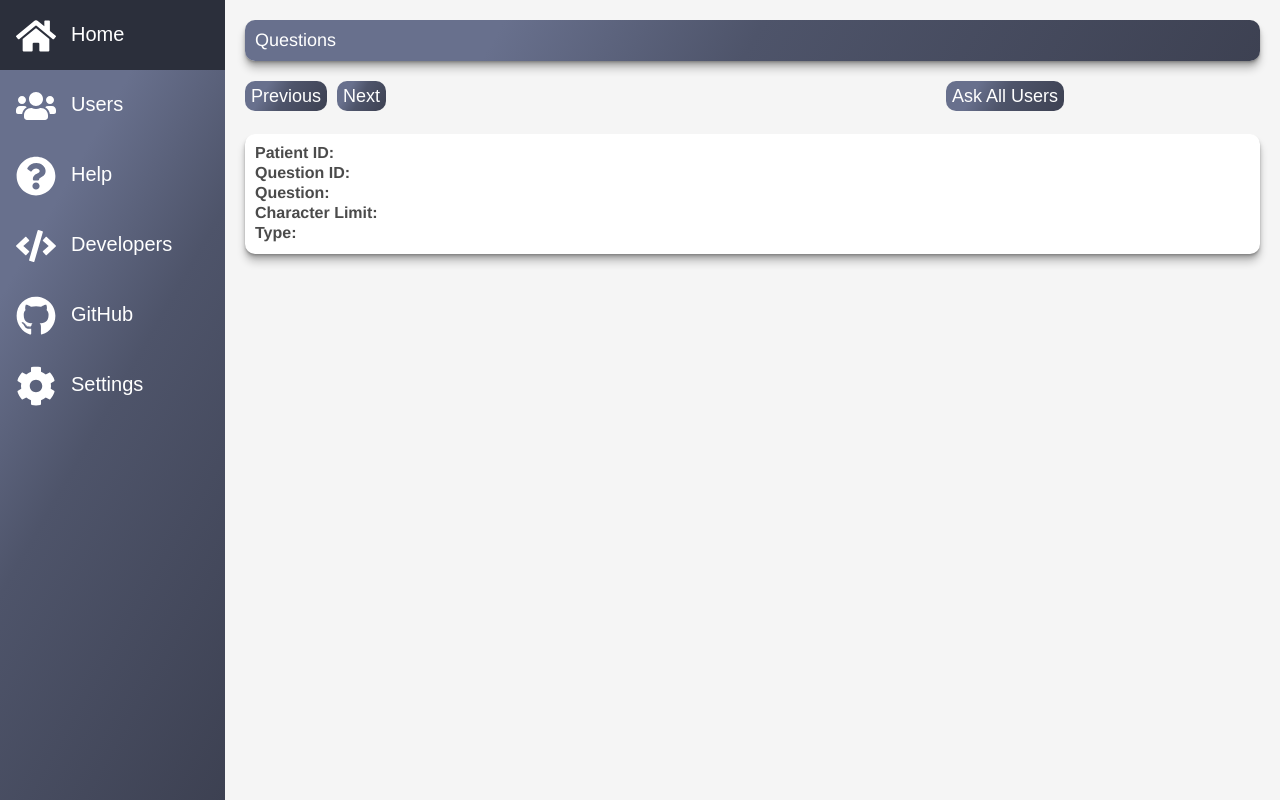
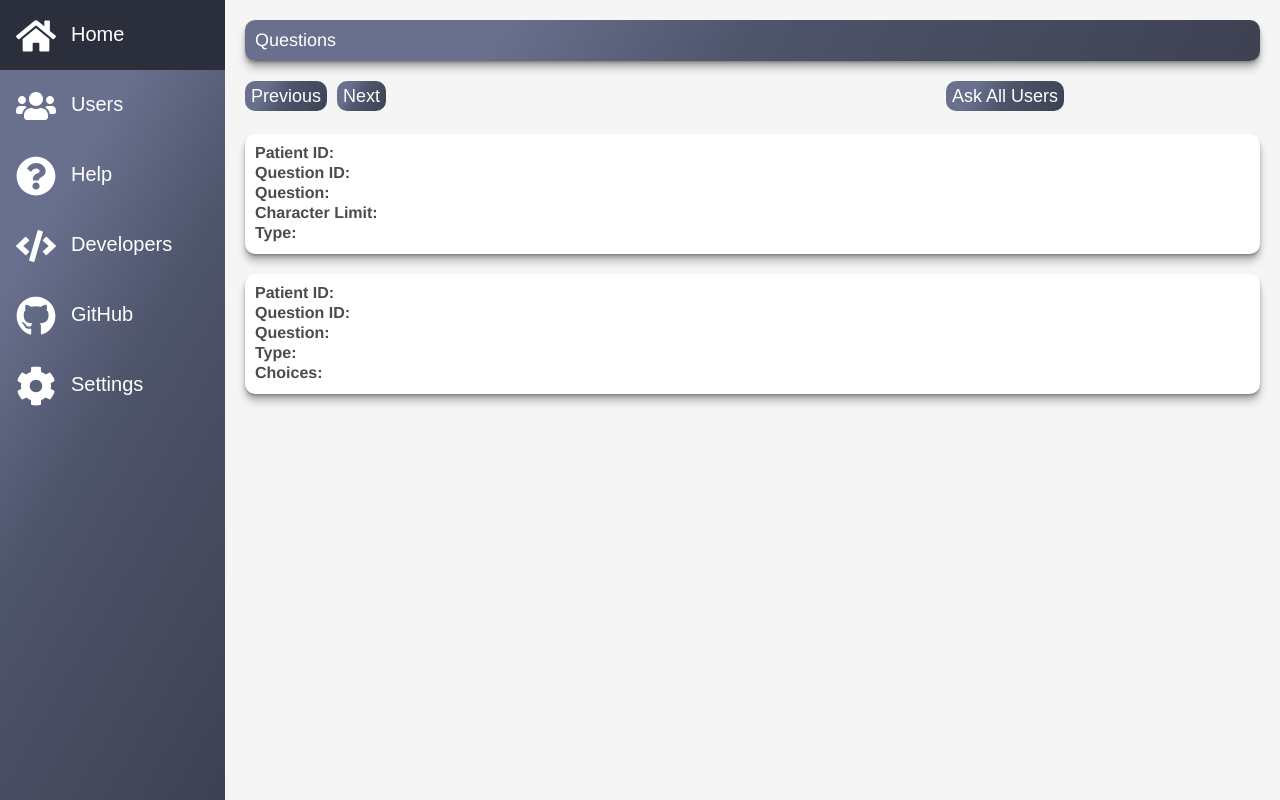
Before and after one commit to Xtrendence/COMP2003-2020-X, a PHP site: page /questions.php in a window 1280 px wide. Run offline with PHP 8.4, Linux system fonts and the light colour scheme.

Commit message:
Statically made second wide card template for questions that will require a multiple choice answer by the patient.
Statically made second wide card template for questions that will require a multiple choice answer by the patient.

```diff
--- a/web/public/questions.php
+++ b/web/public/questions.php
@@ -97,6 +97,30 @@
     </div>
 
 
+    <div class="wide-card">
+        <div class="text-margin">
+            <span class="card-heading">Patient ID:</span>
+        </div>
+
+        <div class="text-margin">
+            <span class="card-heading">Question ID:</span>
+        </div>
+
+        <div class="text-margin">
+            <span class="card-heading">Question:</span>
+        </div>
+
+        <div class="text-margin">
+            <span class="card-heading">Type:</span>
+        </div>
+
+        <div class="text-margin">
+            <span class="card-heading">Choices:</span>
+        </div>
+
+    </div>
+
+
 
 
 </div>
```
